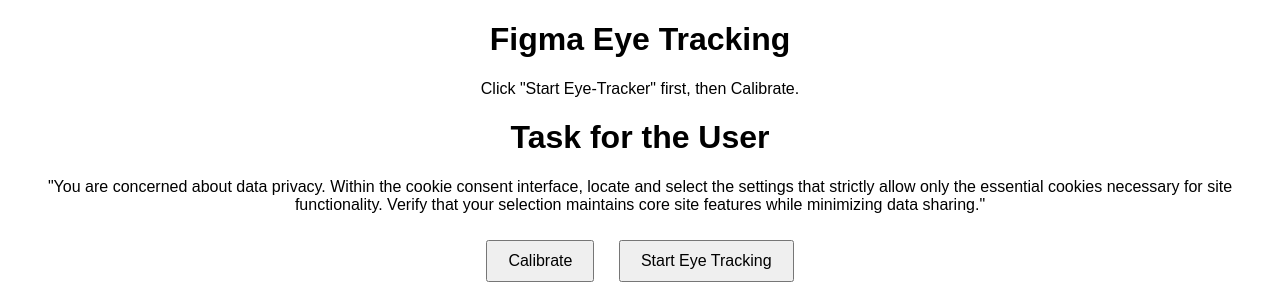
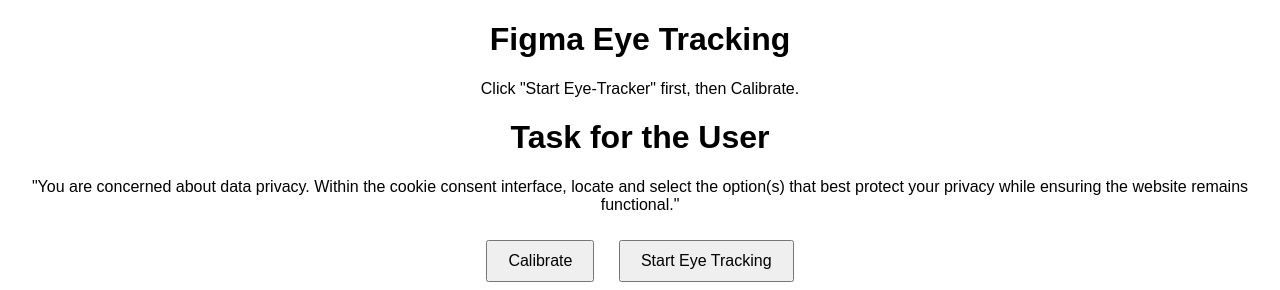
Before and after one commit to xristostsilis/figma-eye-tracker, a plain HTML site: page index.html in a window 1280 px wide. Shown: the top 290 px of the page. Drawn offline with Linux system fonts and the light colour scheme.

Commit message:
Updated index.html with latest changes

```diff
--- a/index.html
+++ b/index.html
@@ -18,9 +18,7 @@
 
     <h1>Task for the User</h1>
     <p>
-
-        "You are concerned about data privacy. Within the cookie consent interface, locate and select the settings that strictly allow only the essential cookies necessary for site functionality. Verify that your selection maintains core site features while minimizing data sharing."
-
+        "You are concerned about data privacy. Within the cookie consent interface, locate and select the option(s) that best protect your privacy while ensuring the website remains functional."
        </p>
 
     <button onclick="startCalibration()">Calibrate</button>
```
